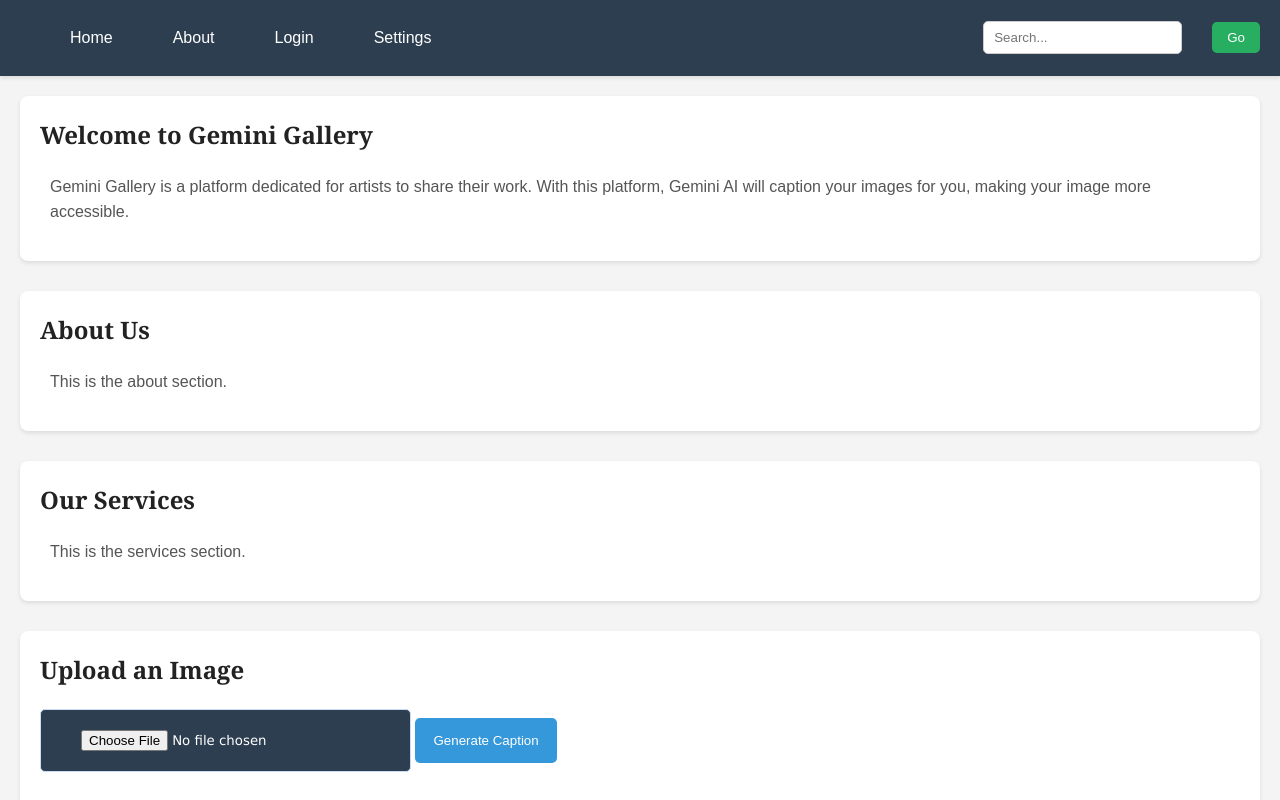
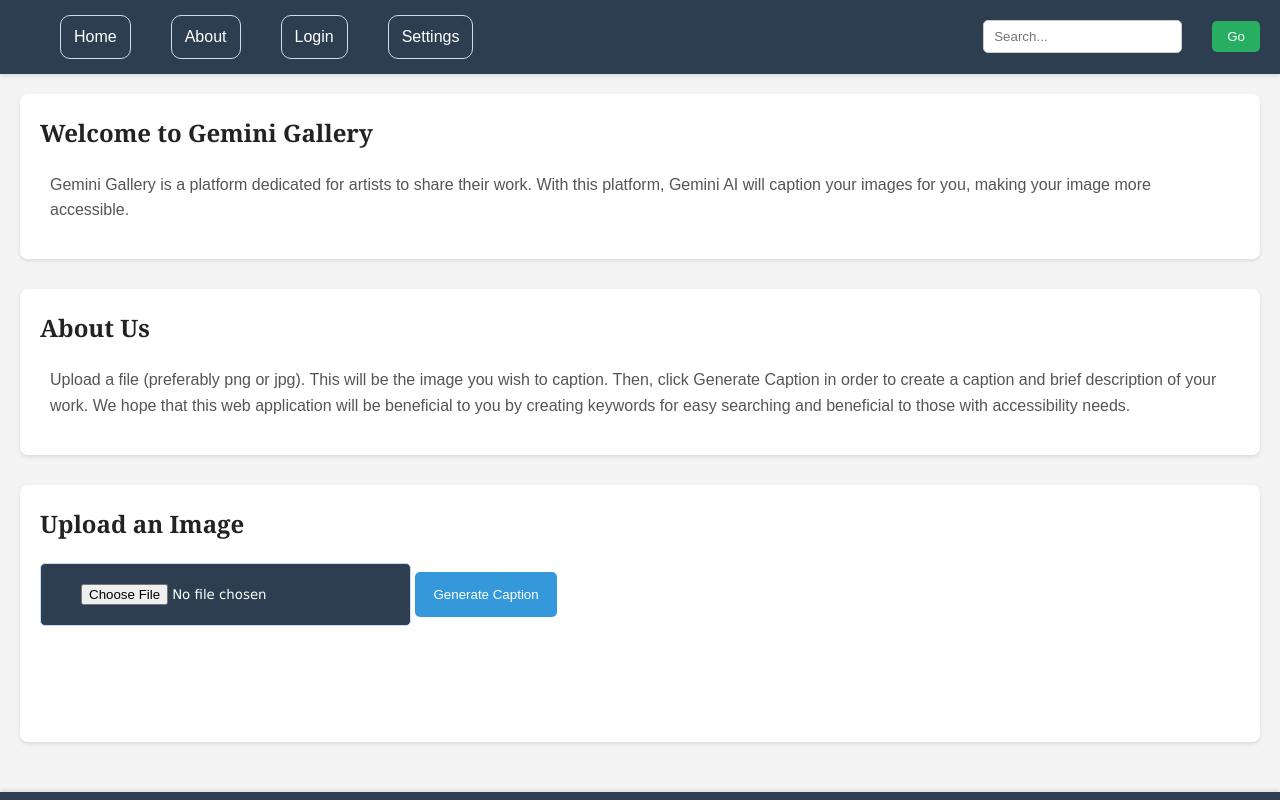
Before and after one commit to alanachen777/hen25, a website: page index.html in a window 1280 px wide. Shown: the top 800 px of the page. Drawn offline with Linux system fonts and the light colour scheme.

Commit message:
more css

```diff
--- a/index.html
+++ b/index.html
@@ -32,11 +32,10 @@
         </section>
         <section id="about">
             <h2>About Us</h2>
-            <p>This is the about section.</p>
-        </section>
-        <section id="services">
-            <h2>Our Services</h2>
-            <p>This is the services section.</p>
+            <p>Upload a file (preferably png or jpg). This will be the image you wish to caption.
+                Then, click Generate Caption in order to create a caption and brief description of your work.
+                We hope that this web application will be beneficial to you by creating keywords for easy searching and beneficial to those with accessibility needs.
+            </p>
         </section>
         <section id="imageUpload">
             <h1>Upload an Image</h1>
--- a/styles.css
+++ b/styles.css
@@ -40,25 +40,34 @@
     margin: 0;
 }
 
+@keyframes pulse {
+    0% { transform: scale(1); }
+    50% { transform: scale(1.1); }
+    100% { transform: scale(1); }
+  }
 nav a {
     display: inline-block;
     color: #fff;
     text-align: center;
     text-decoration: none;
     transition: color 0.3s ease; /* Smooth transition for hover */
-    padding: 10px 10px;
+    padding: 8px 13px;
     background-color: #2c3e50; /* Blue button */
-    border: none;
     border-radius: 10px;
     cursor: pointer;
-
+    border-color: #c8dbf9;
+    border: 1px solid #c8dbf9;
+    box-shadow: 1 3px #999; /* Add shadow */
 }
 
 nav a:hover {
-    color: #ecf0f1; /* Lighter color on hover */
-    background-color: #34495e;
-    border-radius: 5px;
+    animation: pulse 0.6s infinite;
+    color: #2c3e50; /* Lighter color on hover */
+    background-color: #c8dbf9;
+    border-radius: 10px;
     border-color: #c8dbf9;
+    box-shadow: 0 3px #3498db; /* Change shadow on hover */
+    transform: translateY(-2px); /* Slightly move up on hover */
 }
 
 /* Search Bar */
@@ -123,6 +132,11 @@
     font-family:Verdana, Geneva, Tahoma, sans-serif;
 }
 
+@keyframes pulse {
+    0% { transform: scale(1); }
+    50% { transform: scale(1.1); }
+    100% { transform: scale(1); }
+  }
 #uploadButton {
     padding: 15px 18px;
     background-color: #3498db; /* Blue Button  */
@@ -136,11 +150,12 @@
 #uploadButton:hover {
     background-color: #c8dbf9; /* Darker blue on hover */
     color:#2f7ab7;
+    animation: pulse 0.6s infinite
 }
 
 #caption {
     margin-top: 10px;
-    padding: 20px;
+    padding: 30px;
 }
 
 /* Footer */
```
